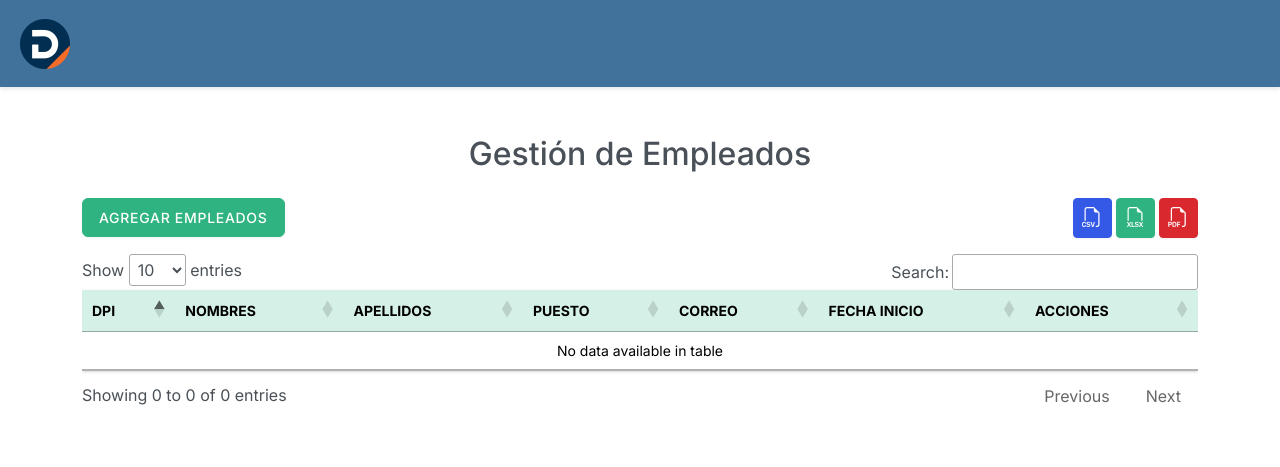
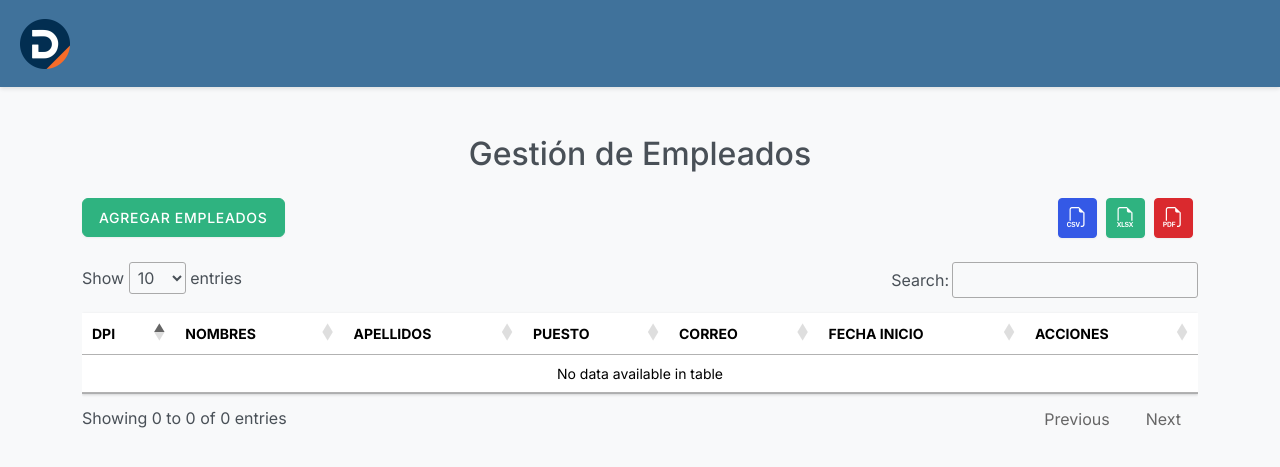
Before and after one commit to DavidDevGt/rrhh-dismafer, a PHP site: page /rrhh-dismafer/modules/empleados/index.php in a window 1280 px wide. Shown: the top 467 px of the page. Run offline with PHP 8.4, Linux system fonts and the light colour scheme; some libraries are stand-ins or nearby versions.

Commit message:
Update header and employee table styles

```diff
--- a/includes/header.php
+++ b/includes/header.php
@@ -23,6 +23,7 @@
     <script src="assets\js\dataTables.min.js"></script>
     <script src="assets\js\moment.js"></script>
 </head>
+<body class="bg-light">
 
 <!-- Navbar -->
 <nav id="miNavbar" class="navbar navbar-expand-lg">
--- a/modules/empleados/index.php
+++ b/modules/empleados/index.php
@@ -3,6 +3,15 @@
 <style>
     .bi {
         font-size: 1.25rem;
+    }
+    .btn-sm {
+        margin-right: 5px;
+    }
+    #tabla_empleados_filter {
+        margin-bottom: 15px;
+    }
+    #tabla_empleados_length {
+        margin-bottom: 15px;
     }
 </style>
 
@@ -20,9 +29,9 @@
         </div>
     </div>
 
-    <div class="table-responsive mt-3">
+    <div class="table-responsive mt-4">
         <table class="table table-hover" id="tabla_empleados">
-            <thead class="table-success">
+        <thead class="thead-light">
                 <tr>
                     <th>DPI</th>
                     <th>Nombres</th>
```
